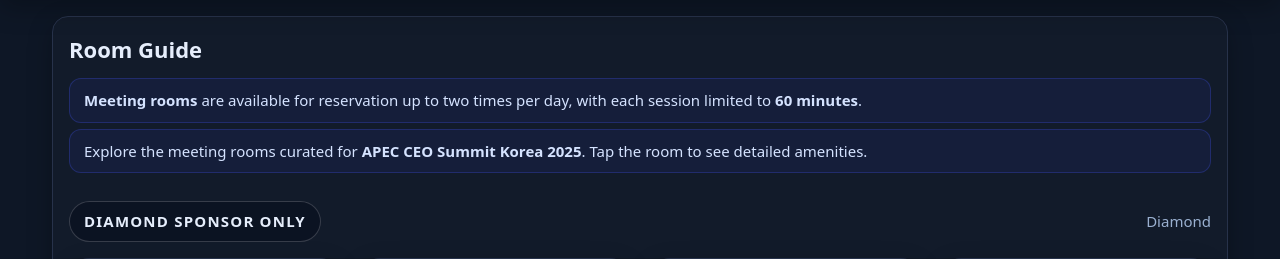
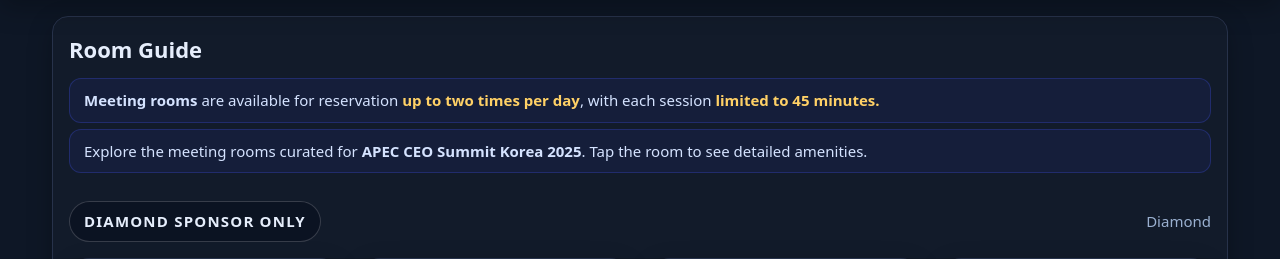
Before and after one commit to jungsuplee-hub/apec-book, a FastAPI app: page /rooms in a window 1280 px wide. Shown: the part 105-364 px from the top of the page. Run offline with FastAPI, Linux system fonts and the light colour scheme; some libraries are stand-ins or nearby versions.

Commit message:
Highlight room reservation limits

```diff
--- a/templates/rooms.html
+++ b/templates/rooms.html
@@ -39,6 +39,7 @@
     }
     .tier-name{color:var(--muted);font-size:var(--fs-sm)}
     .room-card-grid{display:grid;grid-template-columns:repeat(auto-fit,minmax(260px,1fr));gap:20px}
+    .highlight{color:#ffd166;font-weight:700}
     .room-card{
       border:1px solid var(--line);
       border-radius:20px;
@@ -107,7 +108,7 @@
   <section class="card room-guide">
     <h1 class="title">Room Guide</h1>
     <ul class="guide-notes">
-      <li><strong>Meeting rooms</strong> are available for reservation up to two times per day, with each session limited to <strong>60 minutes</strong>.</li>
+      <li><strong>Meeting rooms</strong> are available for reservation <span class="highlight">up to two times per day</span>, with each session <span class="highlight">limited to 45 minutes.</span></li>
       <li>Explore the meeting rooms curated for <strong>APEC CEO Summit Korea 2025</strong>. Tap the room to see detailed amenities.</li>
     </ul>
 
```
